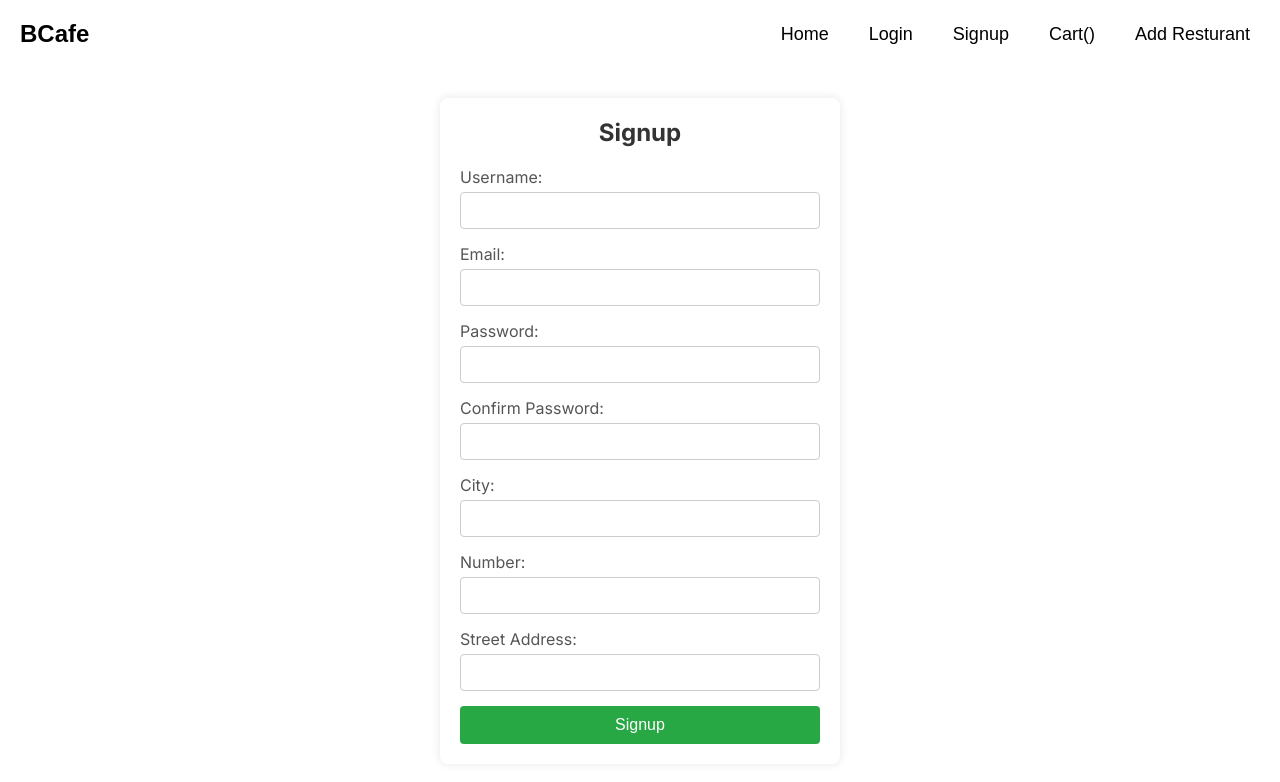
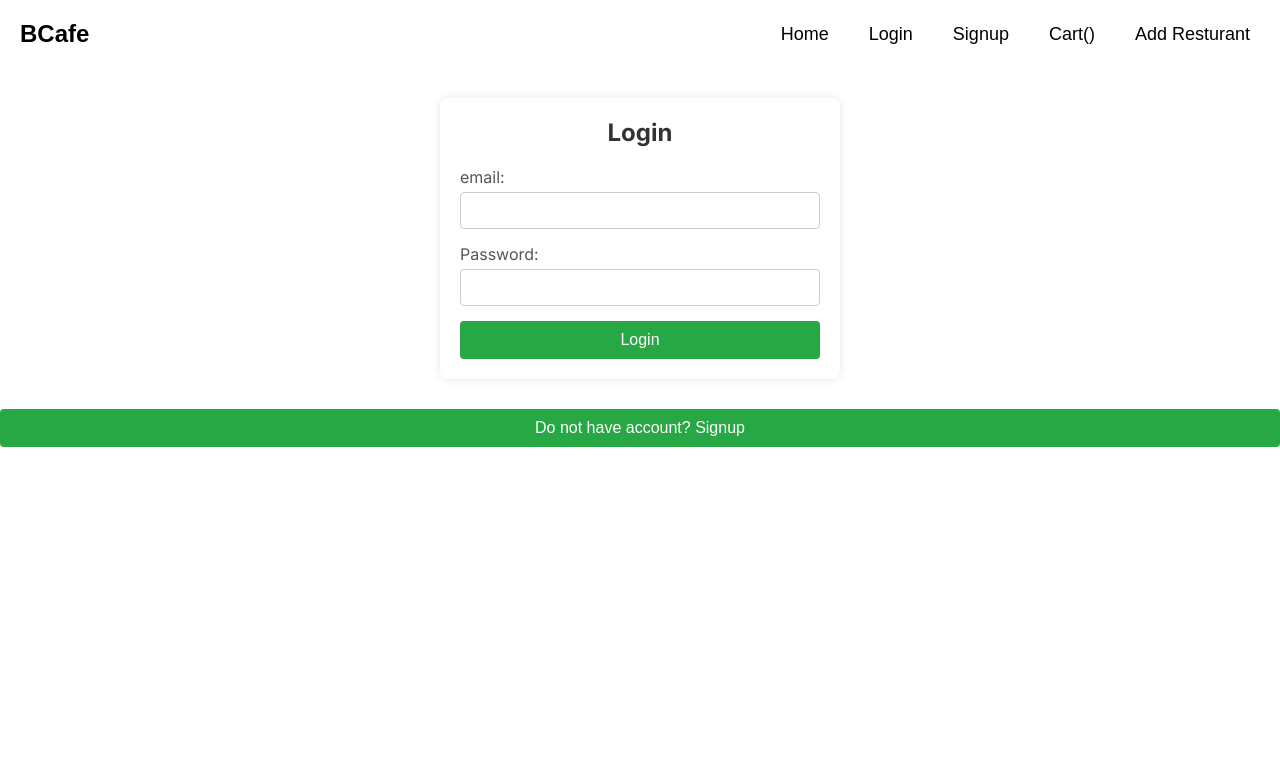
Before and after one commit to kaflebiplob/resturant, a Next.js app: page /userauth in a window 1280 px wide. Shown: the top 782 px of the page. Built offline with nearby package versions, Linux system fonts and the light colour scheme.

Commit message:
user login done

```diff
--- a/src/app/_components/CustomerHeader.tsx
+++ b/src/app/_components/CustomerHeader.tsx
@@ -2,12 +2,17 @@ import Link from "next/link";
 import React, { useEffect, useState } from "react";
 import "./resturantheader.css";
 import { json } from "stream/consumers";
+import { isRegExp } from "util/types";
+import { useRouter } from "next/navigation";
 
 const CustomerHeader = (props) => {
   // console.log("props:",props)
+  const userStorage = JSON.parse(localStorage.getItem("user"));
   const cartStorage = JSON.parse(localStorage.getItem("cart"));
+  const [user, setUser] = useState(userStorage ? userStorage : undefined);
   const [cartNumber, setCartNumber] = useState(cartStorage?.length);
   const [cartItem, setCartItem] = useState(cartStorage);
+  const router = useRouter();
 
   useEffect(() => {
     if (props.cartData) {
@@ -43,6 +48,11 @@ const CustomerHeader = (props) => {
       }
     }
   }, [props.removeCartData]);
+
+  const logout = () => {
+    localStorage.removeItem("user");
+    router.push("/userauth");
+  };
   return (
     <div className="cafe-wrapper">
       <div className="logo">BCafe</div>
@@ -51,12 +61,27 @@ const CustomerHeader = (props) => {
           <li>
             <Link href={"/"}>Home</Link>
           </li>
-          <li>
-            <Link href={"/"}>Login</Link>
-          </li>
-          <li>
-            <Link href={"/"}>Signup</Link>
-          </li>
+          {user ? (
+            <>
+              <li>
+                <Link href="/#" className="">
+                  {user?.username}
+                </Link>
+              </li>
+              <li className="logoutbutton" onClick={logout}>
+                Logout
+              </li>
+            </>
+          ) : (
+            <>
+              <li>
+                <Link href={"/"}>Login</Link>
+              </li>
+              <li>
+                <Link href={"/userauth"}>Signup</Link>
+              </li>
+            </>
+          )}
           <li>
             <Link href={cartNumber ? "/cart" : "#"}>Cart({cartNumber})</Link>
           </li>
--- /dev/null
+++ b/src/app/_components/userLogin.tsx
@@ -0,0 +1,77 @@
+import { useRouter } from "next/navigation";
+import React from "react";
+import { useState } from "react";
+
+
+const UserLogin = () => {
+  const [email, setEmail] = useState<string>("");
+  const [password, setPassword] = useState<string>("");
+  const router = useRouter();
+  const handleLogin = async () => {
+
+    console.log({
+      email,
+      password,
+    });
+    let response = await fetch(`http://localhost:3000/api/user`, {
+      method: "POST",
+      headers: {
+        "Content-Type": "application/json",
+      },
+      body: JSON.stringify({
+        email,
+        password,
+      }),
+    });
+    response = await response.json();
+    console.log(response);
+    if (response.success) {
+      const {result}= response;
+      delete result.password;
+      localStorage.setItem("user",JSON.stringify(result))
+      router.push("/")
+    } else {
+      alert("false");
+    }
+  };
+
+
+  return (
+    <div>
+      <div className="signup-container">
+        <h2 className="signup-title">Login</h2>
+        <div>
+          <div className="signup-form-group">
+            <label htmlFor="username" className="signup-label">
+              email:
+            </label>
+            <input
+              type="text"
+              id="username"
+              className="signup-input"
+              value={email}
+              onChange={(e) => setEmail(e.target.value)}
+              required
+            />
+          </div>
+          <div className="signup-form-group">
+            <label htmlFor="password" className="signup-label">
+              Password:
+            </label>
+            <input
+              type="password"
+              id="password"
+              className="signup-input"
+              value={password}
+              onChange={(e) => setPassword(e.target.value)}
+              required
+            />
+          </div>
+          <button className="signup-button" onClick={handleLogin}>Login</button>
+        </div>
+      </div>
+    </div>
+  );
+};
+
+export default UserLogin;
--- a/src/app/_components/userSignup.tsx
+++ b/src/app/_components/userSignup.tsx
@@ -1,3 +1,4 @@
+import { useRouter } from "next/navigation";
 import React, { useState } from "react";
 
 const UserSignup: React.FC = () => {
@@ -9,6 +10,7 @@ const UserSignup: React.FC = () => {
   const [cNumber, setCNumber] = useState<string>("");
   const [streetAddress, setStreetAddress] = useState<string>("");
   const [error, setError] = useState<string>("");
+  const router = useRouter();
 
   const handleSignup = async () => {
     if (password !== confirmPassword) {
@@ -40,7 +42,10 @@ const UserSignup: React.FC = () => {
     response = await response.json();
     console.log(response);
     if (response.success) {
-      alert("success");
+      const {result}= response;
+      delete result.password;
+      localStorage.setItem("user",JSON.stringify(result))
+      router.push("/")
     } else {
       alert("false");
     }
--- a/src/app/userauth/page.tsx
+++ b/src/app/userauth/page.tsx
@@ -1,18 +1,25 @@
-'use client'
-import React from 'react'
-import CustomerHeader from '../_components/CustomerHeader'
-import UserSignup from '../_components/userSignup'
+"use client";
+import React, { useState } from "react";
+import CustomerHeader from "../_components/CustomerHeader";
+import UserSignup from "../_components/userSignup";
+import UserLogin from "../_components/userLogin";
 
 const UserAuth = () => {
+  const [login, setLogin] = useState(true);
   return (
     <div>
-        <CustomerHeader/>
-     <div>
+      <CustomerHeader />
+      <div>
+        {login ? <UserLogin /> : <UserSignup />}
 
-    <UserSignup/>
-     </div>
+        <button className="signup-button" onClick={()=>setLogin(!login)}>
+          {login
+            ? "Do not have account? Signup"
+            : "Already have account? Login"}
+        </button>
+      </div>
     </div>
-  )
-}
+  );
+};
 
-export default UserAuth
+export default UserAuth;
```
Also changed, not shown: src/app/api/user/login/route.tsx (added, +18 -0 lines).
